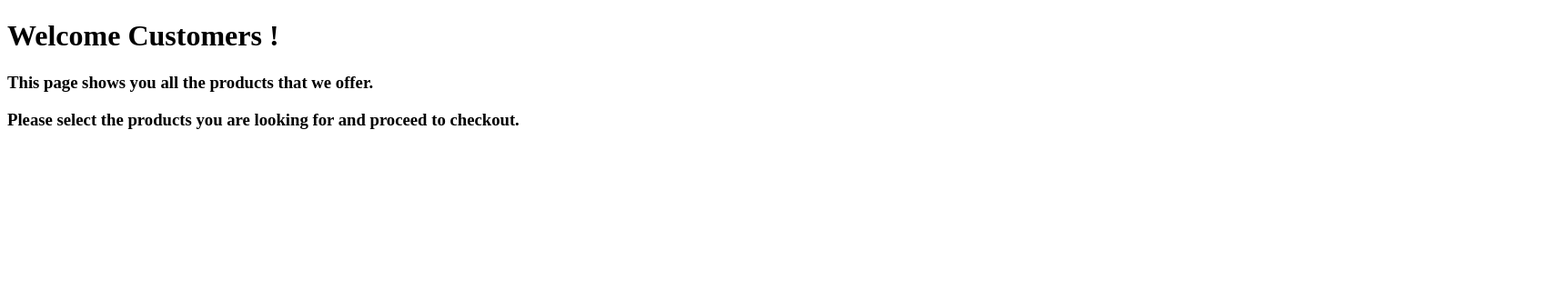
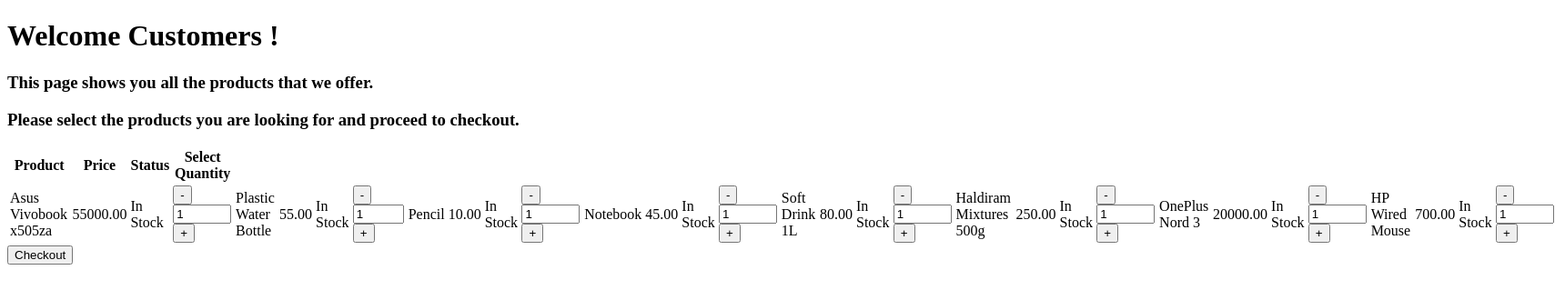
Before and after one commit to Kumar-sjvegeta/TheStore-django, a Django app: template customer/templates/customer/products.html in a window 1720 px wide. Shown: the top 330 px of the page at 91% size. Run offline with Django 5.2, Linux system fonts and the light colour scheme; the template is opened without the code that fills it: values that come from a table or form of the project are taken from there, others are empty; data comes from the database, SQL or seed files in the repository.

Commit message:
adding products view to display all the products to the customers

```diff
--- a/customer/templates/customer/products.html
+++ b/customer/templates/customer/products.html
@@ -18,6 +18,19 @@
             height: 25px;
         }
     </style>
+    <script>
+        function increment(id) {
+            var input = document.getElementById('quantity_' + id);
+            input.value = parseInt(input.value) + 1;
+        }
+
+        function decrement(id) {
+            var input = document.getElementById('quantity_' + id);
+            if (parseInt(input.value) > 1) {
+                input.value = parseInt(input.value) - 1;
+            }
+        }
+    </script>
 </head>
 <body>
     <H1>Welcome Customers ! </H1>
@@ -28,11 +41,36 @@
         <table>
             <thead>
                 <tr>
-                    <th></th>
+                    <th>Product</th>
+                    <th>Price</th>
+                    <th>Status</th>
+                    <th>Select Quantity</th>
                 </tr>
             </thead>
+            <tbody>
+                {% for product in products %}
+                <td>{{ product.name }}</td>
+                <td>{{ product.price }}</td>
+                <td>
+                    {% if product.quantity > 0 %}
+                        In Stock
+                    {% else %}
+                        Out Of Stock
+                    {% endif %}
+                </td>
+                <td>
+                    {% if product.quantity > 0 %}
+                        <button type="button" onclick="decrement('{{ product.id }}')">-</button>
+                        <input type="number" name="quantity_{{ product.id }}" id="quantity_{{ product.id }}" value="1" min="1" max="{{ product.quantity }}">
+                        <button type="button" onclick="increment('{{ product.id }}')">+</button>
+                    {% else %}
+                            N/A
+                    {% endif %}
+                </td>
+                {% endfor %}
+            </tbody>
         </table>
-
+        <button type="submit">Checkout</button>
     </form>
 
 </body>
--- a/customer/views.py
+++ b/customer/views.py
@@ -9,7 +9,8 @@
     return render(request, 'customer/home.html')
 
 def products(request):
-    pass
+    all_products = Inventory.objects.all()
+    return render(request, 'customer/products.html', {"products": all_products})
 
 def products_json(request):
     all_products = Inventory.objects.all()
```
